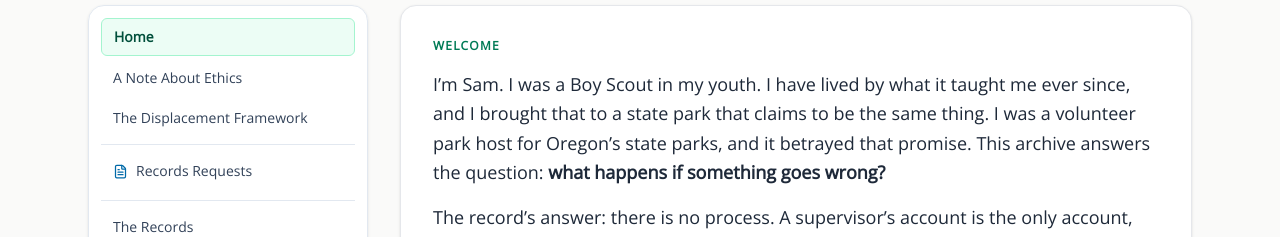
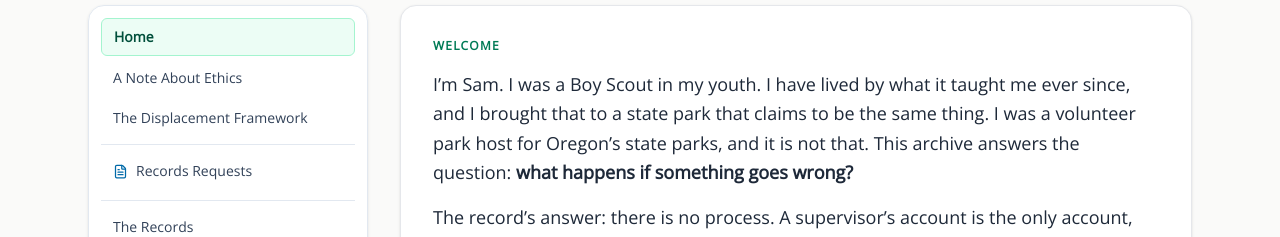
Before and after one commit to rswfire/rswfire.oprd, a Next.js app: page / in a window 1280 px wide. Shown: the part 128-365 px from the top of the page. Built offline with nearby package versions, Linux system fonts and the light colour scheme; no server answers.

Commit message:
home: it is not that

```diff
--- a/app/(archive)/page.tsx
+++ b/app/(archive)/page.tsx
@@ -31,7 +31,7 @@ export default function OverviewPage() {
                     I&rsquo;m Sam. I was a Boy Scout in my youth. I have lived by what it taught
                     me ever since, and I brought that to a state park that claims to be the same
                     thing. I was a volunteer park host for Oregon&rsquo;s state parks, and it
-                    betrayed that promise. This archive answers the
+                    is not that. This archive answers the
                     question: <span className="font-semibold">what happens if something goes
                     wrong?</span>
                 </p>
```
